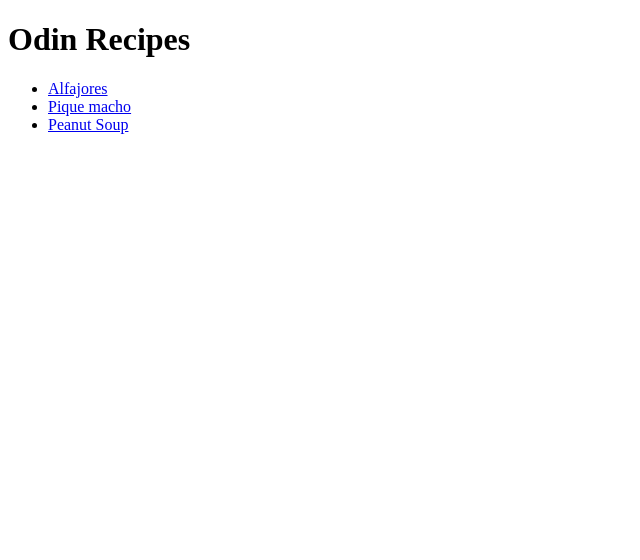
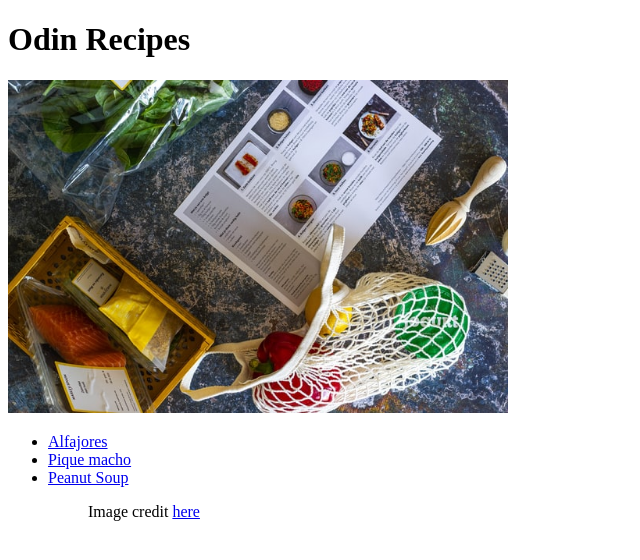
Before and after one commit to pepepancho888/odin-recipes, a plain HTML site: page index.html in a window 1280 px wide. Shown: the whole page, without its empty margins (0-640 px from the left). Drawn offline with Linux system fonts and the light colour scheme.

Commit message:
Add image and links back to index page
Add 'Back to recipes' links at the bottom of the three recipes
and also fix a typo in alfajores page.

```diff
--- a/index.html
+++ b/index.html
@@ -6,10 +6,14 @@
     </head>
     <body>
         <h1>Odin Recipes</h1>
+        <img src="./img/cookbook.jpg" width="500" alt="a cookbook, several ingredients and utensils">
         <ul>
             <li><a href="./recipes/alfajores.html">Alfajores</a></li>
             <li><a href="./recipes/pique-macho.html">Pique macho</a></li>
             <li><a href="./recipes/peanut-soup.html">Peanut Soup</a></li>
         <ul>
+    <p>Image credit
+           <a href="https://unsplash.com/photos/iVC56eIVq-c?utm_source=unsplash&utm_medium=referral&utm_content=creditShareLink"
+           target="_blank">here</a></p>
     </body>
 </html>
```
Also changed, not shown: recipes/alfajores.html (+2 -1 lines), recipes/peanut-soup.html (+1 -0 lines), recipes/pique-macho.html (+1 -0 lines), img/cookbook.jpg (added).
